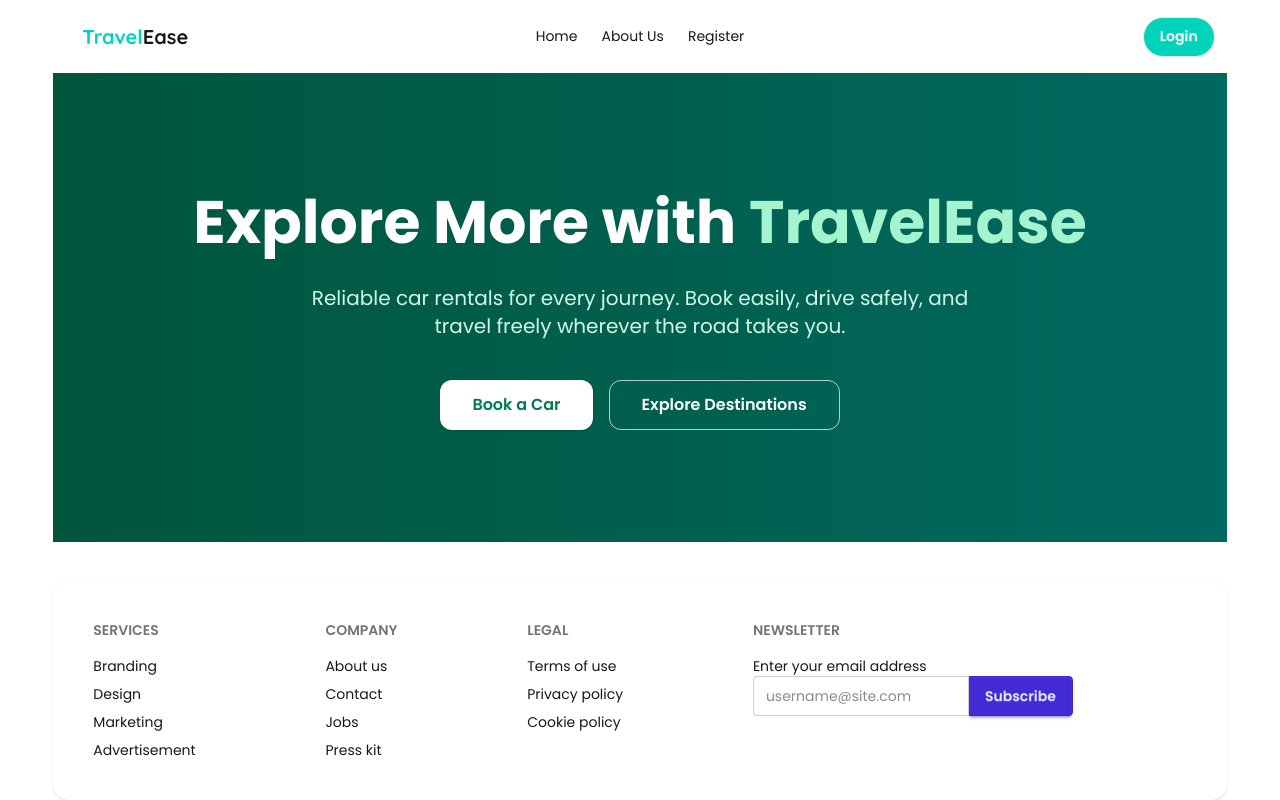
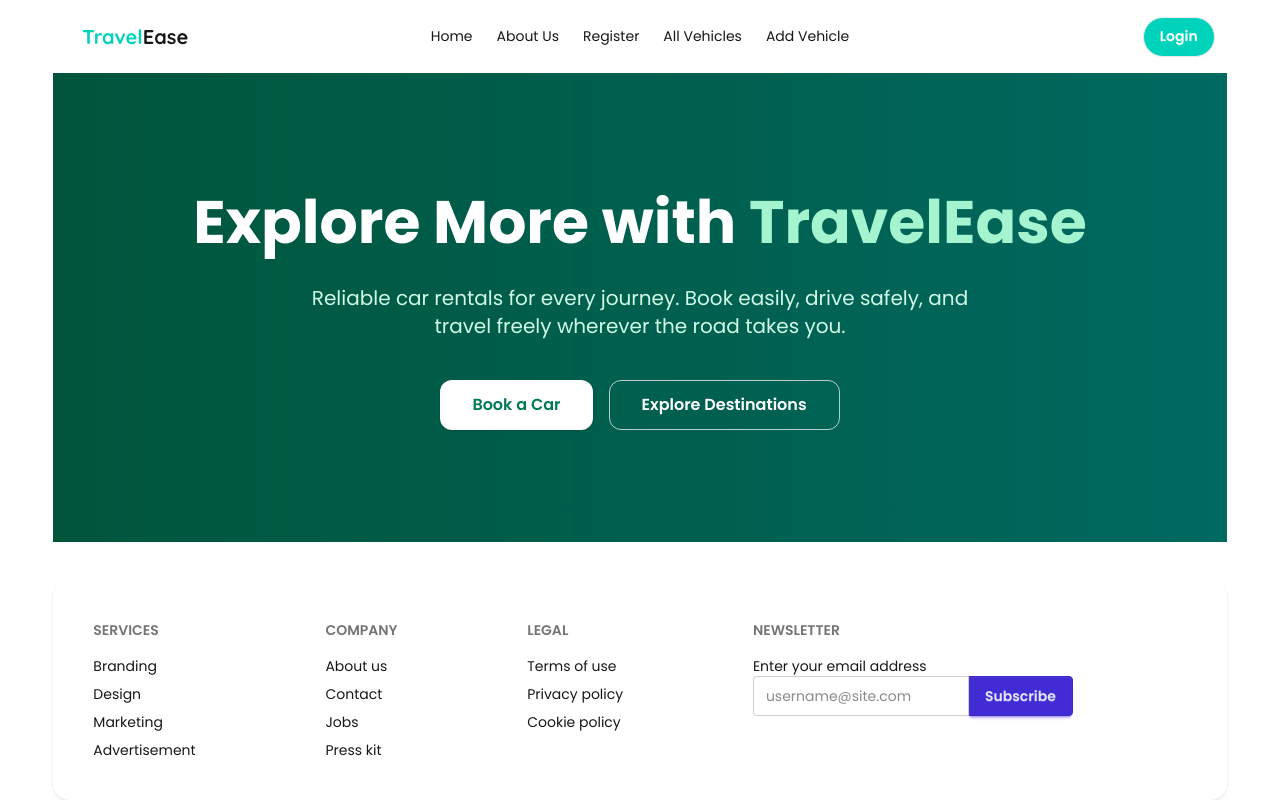
Before and after one commit to md-rafiul-islam/TravelEase-Client, a React (Vite) app: page / in a window 1280 px wide. Built offline with nearby package versions, Linux system fonts and the light colour scheme.

Commit message:
minor changes

```diff
--- a/src/components/Navbar.jsx
+++ b/src/components/Navbar.jsx
@@ -12,6 +12,12 @@ const Navbar = () => {
       </li>
       <li>
         <NavLink>Register</NavLink>
+      </li>
+      <li>
+        <NavLink to="/all-vehicles">All Vehicles</NavLink>
+      </li>
+      <li>
+        <NavLink>Add Vehicle</NavLink>
       </li>
     </>
   );
--- /dev/null
+++ b/src/page/AllVehicles.jsx
@@ -0,0 +1,14 @@
+import React from "react";
+import { useLoaderData } from "react-router";
+
+const AllVehicles = () => {
+  const vehiclesData = useLoaderData();
+  console.log(vehiclesData);
+  return (
+    <div>
+      <p>we will see all vehicles here</p>
+    </div>
+  );
+};
+
+export default AllVehicles;
--- a/src/routes/Router.jsx
+++ b/src/routes/Router.jsx
@@ -1,6 +1,7 @@
 import { createBrowserRouter } from "react-router";
 import MainLayout from "../layouts/MainLayout";
 import Home from "../page/Home";
+import AllVehicles from "../page/AllVehicles";
 
 const router = createBrowserRouter([
   {
@@ -11,6 +12,11 @@ const router = createBrowserRouter([
         index: true,
         element: <Home></Home>,
       },
+      {
+        path: "/all-vehicles",
+        loader: () => fetch("http://localhost:3000/all-vehicles"),
+        element: <AllVehicles></AllVehicles>,
+      },
     ],
   },
 ]);
```
